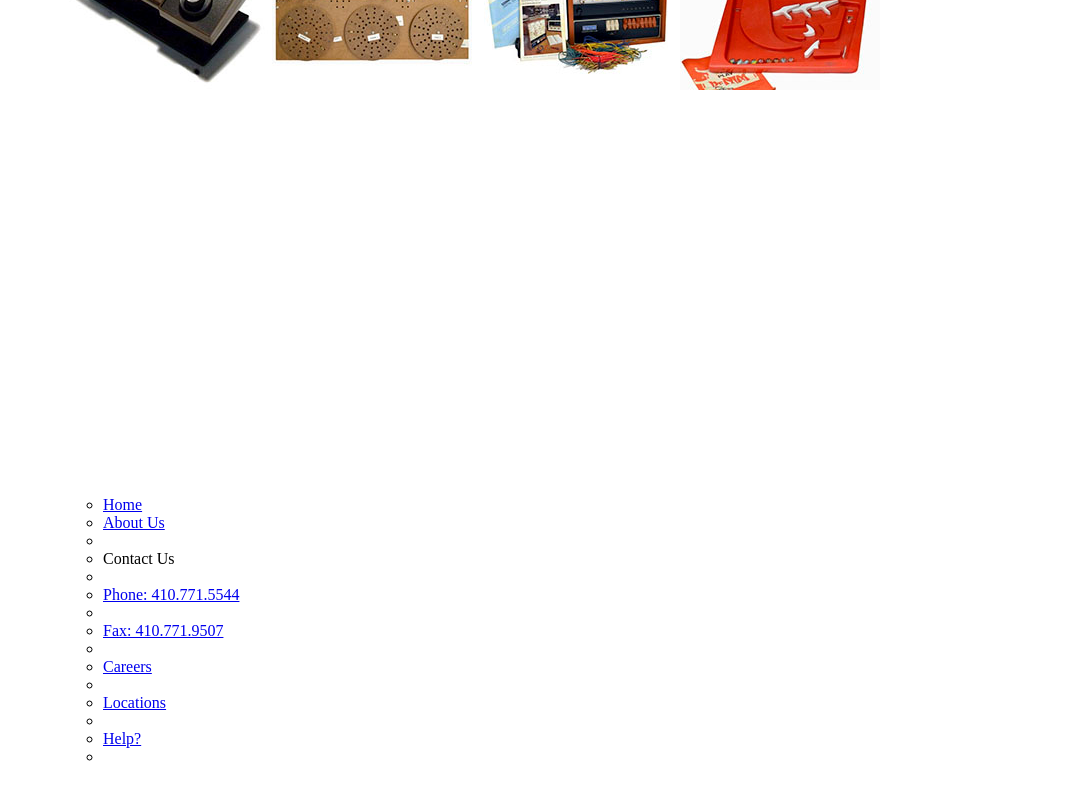
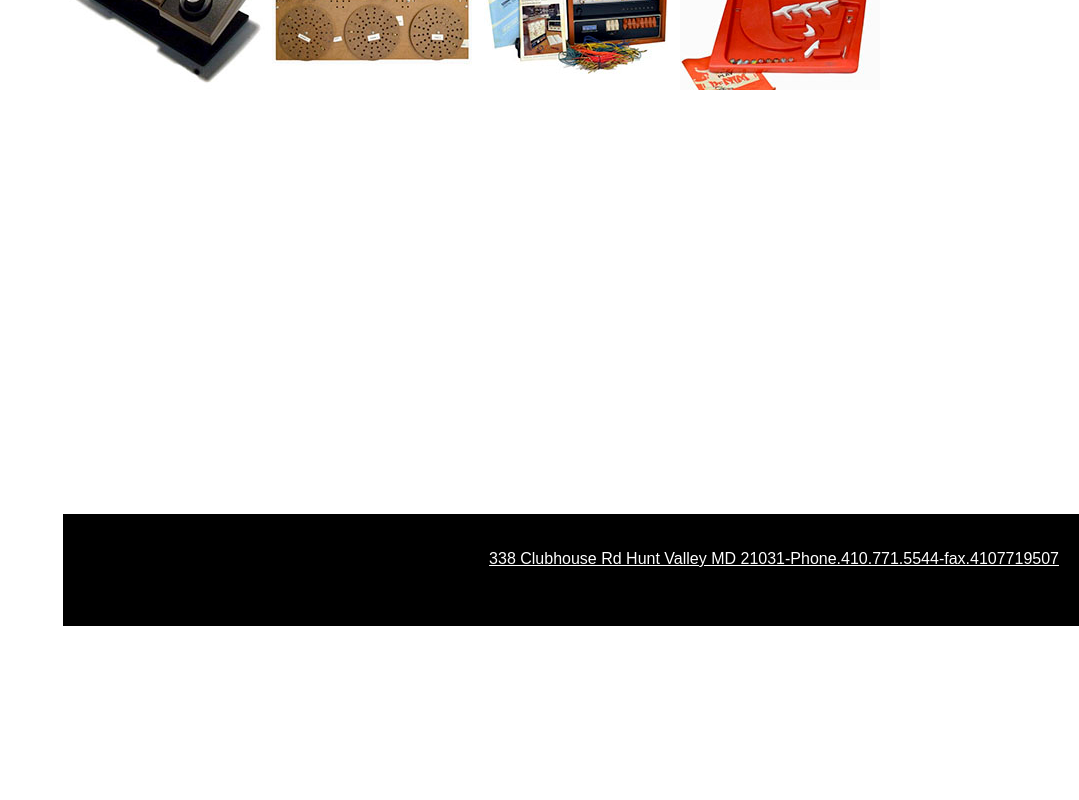
Before and after one commit to jerrialowery/jerrialowery.github.io, a plain HTML site: page project2/page2.html in a window 1280 px wide. Shown: the part 1716-2516 px from the top of the page, without its empty margins (201-1280 px from the left). After the commit the page ends 2422 px from the top, so only its background shows below. Drawn offline with Linux system fonts and the light colour scheme.

Commit message:
project2

```diff
--- a/project2/page2.html
+++ b/project2/page2.html
@@ -58,24 +58,15 @@
        </div>
 
 
-  <footer>
-    <nav>
-      <ul>
-      <li><a href= "index.html">Home</a></li>
-      <li><a href= "index.html">About Us</a><li>
-      <li><a href"index.html">Contact Us</a><li>
-      <li><a href= "index.html">Phone: 410.771.5544</a><li>
-      <li><a href= "index.html">Fax: 410.771.9507</a><li>
-      <li><a href= "index.html">Careers</a><li>
-      <li><a href= "index.html">Locations</a><li>
-      <li><a href= "index.html">Help?</a><li>
-      </ul>
+       <li>
+          <ul class="footer">
+              <div class="container">
+           <li><a href="systems source">338 Clubhouse Rd Hunt Valley MD
+            21031-Phone.410.771.5544-fax.4107719507</a><li>
+             </div>
+         </ul>
+       </li>
 
-      </nav>
-
-    </div>
-
-  </footer>
 
 
 
--- a/project2/style.css
+++ b/project2/style.css
@@ -175,14 +175,6 @@ div.para {
   font-size: 1em;
 }
 
-.footer {
-display: block;
-background-color: black;
-
-
-
-}
-
 
 .gallery-box {
   overflow: hidden;
@@ -229,3 +221,36 @@ h1,h2,h3,h4,h5 {
   font-size: 1.5em;
 
 }
+
+
+ul.footer {
+  margin: 0;
+  padding: 1rem;
+  overflow: hidden;
+  background-color: black;
+  width: 100%;
+  height: 80px;
+  font-family: sans-serif;
+  font-style: normal;
+  text-align: center;
+
+
+}
+
+ul.footer li {
+  float: right;
+  margin-bottom: 30px;
+  margin: 20px;
+  align-items: center;
+}
+
+ul.footer li a {
+  display:inline;
+  color: white;
+  text-align: center;
+  padding: 14px 16px;
+
+
+
+
+}
```
Also changed, not shown: project2/index.html (+10 -11 lines), 1 other file.
